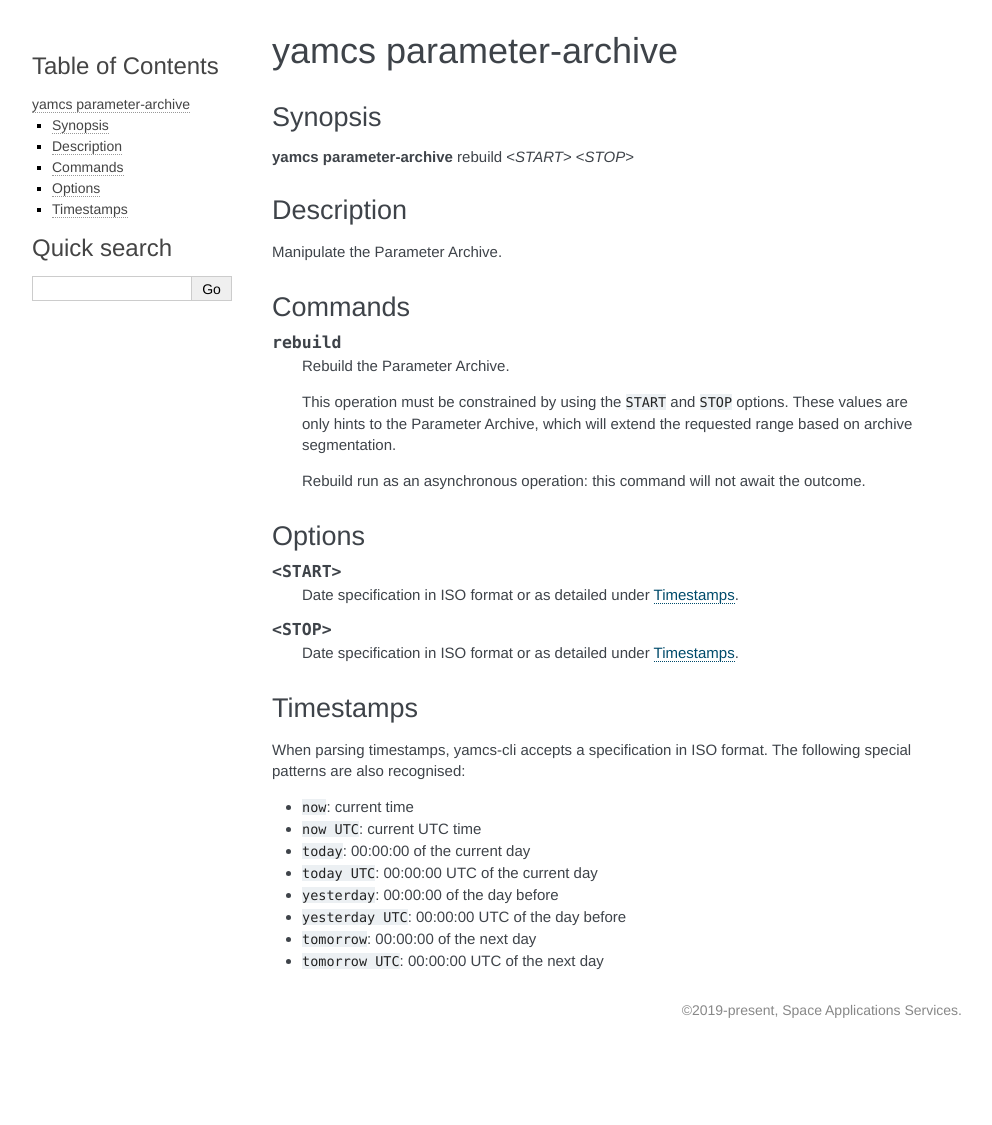
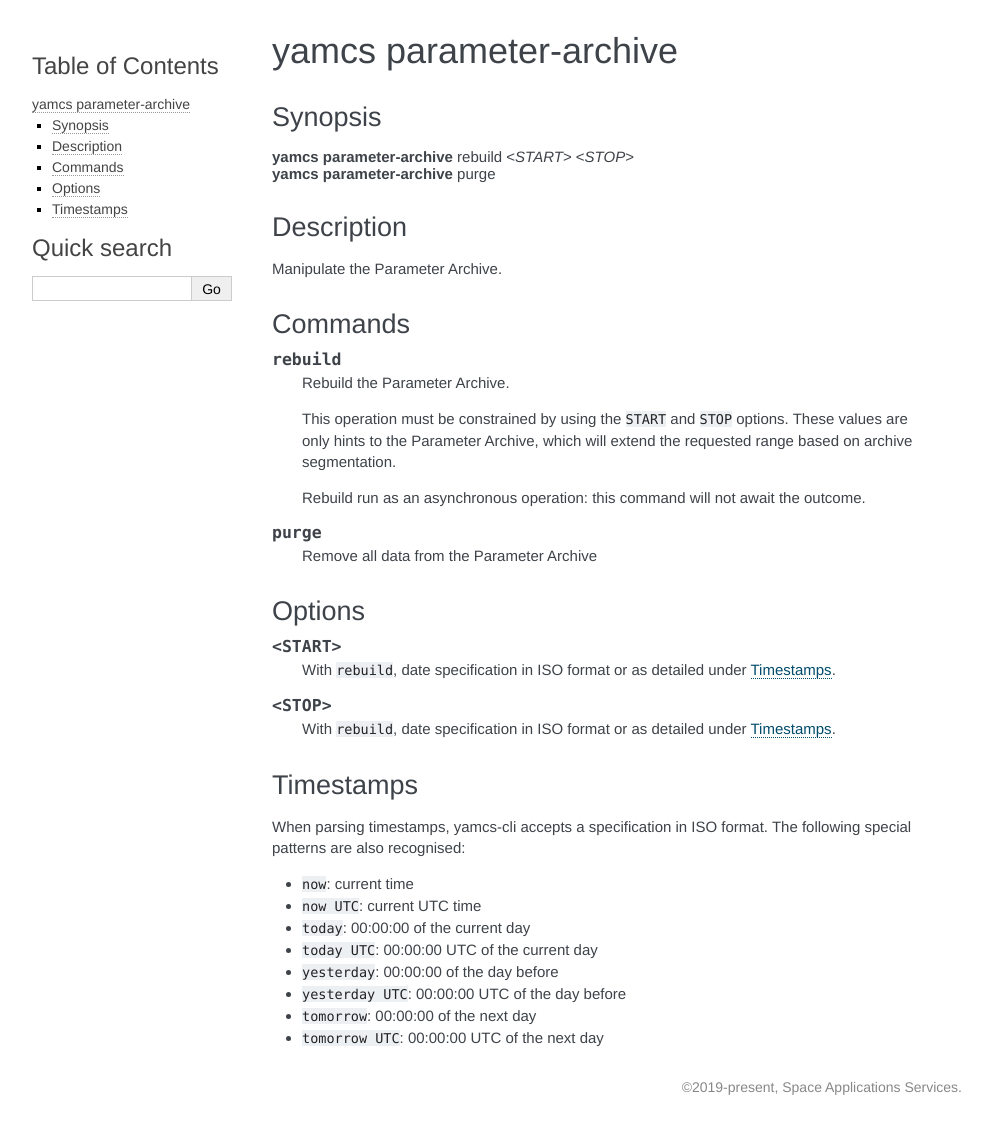
Before and after one commit to yamcs/yamcs-cli, a Sphinx documentation site: the page built from docs/yamcs_parameter-archive.rst, in a window 1280 px wide. Shown: the whole page, without its empty margins (148-1140 px from the left). Built offline with Sphinx 7.4.7, drawn with Linux system fonts in a browser that asks for light colours; before the commit the page ends 1048 px from its top, so only the background shows below that.

Commit message:
Add docs

```diff
--- a/docs/yamcs_parameter-archive.rst
+++ b/docs/yamcs_parameter-archive.rst
@@ -9,6 +9,7 @@ Synopsis
 .. rst-class:: synopsis
 
     | **yamcs parameter-archive** rebuild <*START*> <*STOP*>
+    | **yamcs parameter-archive** purge
 
 
 Description
@@ -29,16 +30,20 @@ Commands
     Rebuild run as an asynchronous operation: this command will not await the outcome.
 
 
+.. describe:: purge
+
+    Remove all data from the Parameter Archive
+
 Options
 -------
 
 .. option:: <START>
 
-    Date specification in ISO format or as detailed under `Timestamps`_.
+    With ``rebuild``, date specification in ISO format or as detailed under `Timestamps`_.
 
 .. option:: <STOP>
 
-    Date specification in ISO format or as detailed under `Timestamps`_.
+    With ``rebuild``, date specification in ISO format or as detailed under `Timestamps`_.
 
 
 Timestamps
```
Also changed, not shown: 1 other file.
